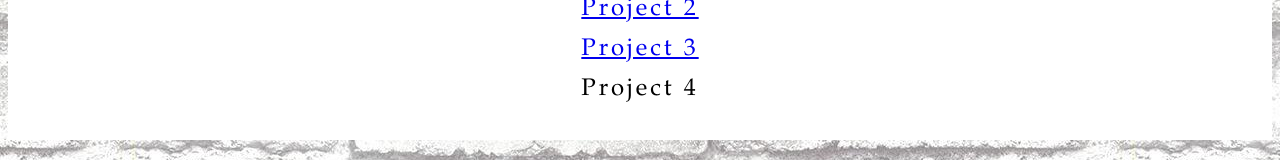
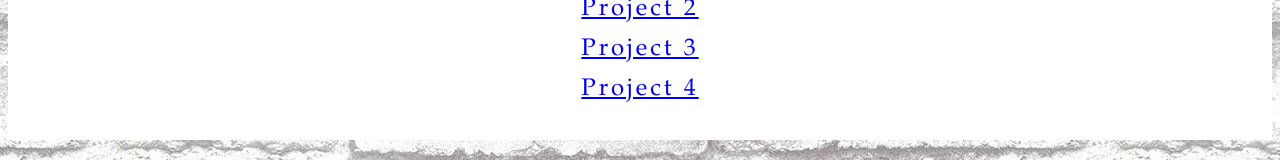
Before and after one commit to awonusi1/CMST386, a plain HTML site: page CMST386/index.html in a window 1280 px wide. Shown: the part 501-661 px from the top of the page. Drawn offline with Linux system fonts and the light colour scheme.

Commit message:
Update index.html

```diff
--- a/CMST386/index.html
+++ b/CMST386/index.html
@@ -21,7 +21,7 @@
 				<li><a href="../CMST386/project1/project1.html">Project 1</a></li>
 				<li><a href="../CMST386/project2/Awonusi_Project2.docx">Project 2</a></li>
 				<li><a href="../CMST386/project3/project3.html">Project 3</a></li>
-				<li>Project 4</li>
+				<li><a href="../CMST386/project4/project4.html">Project 4</a></li>
 			</ul>
 		</main>
 
```
